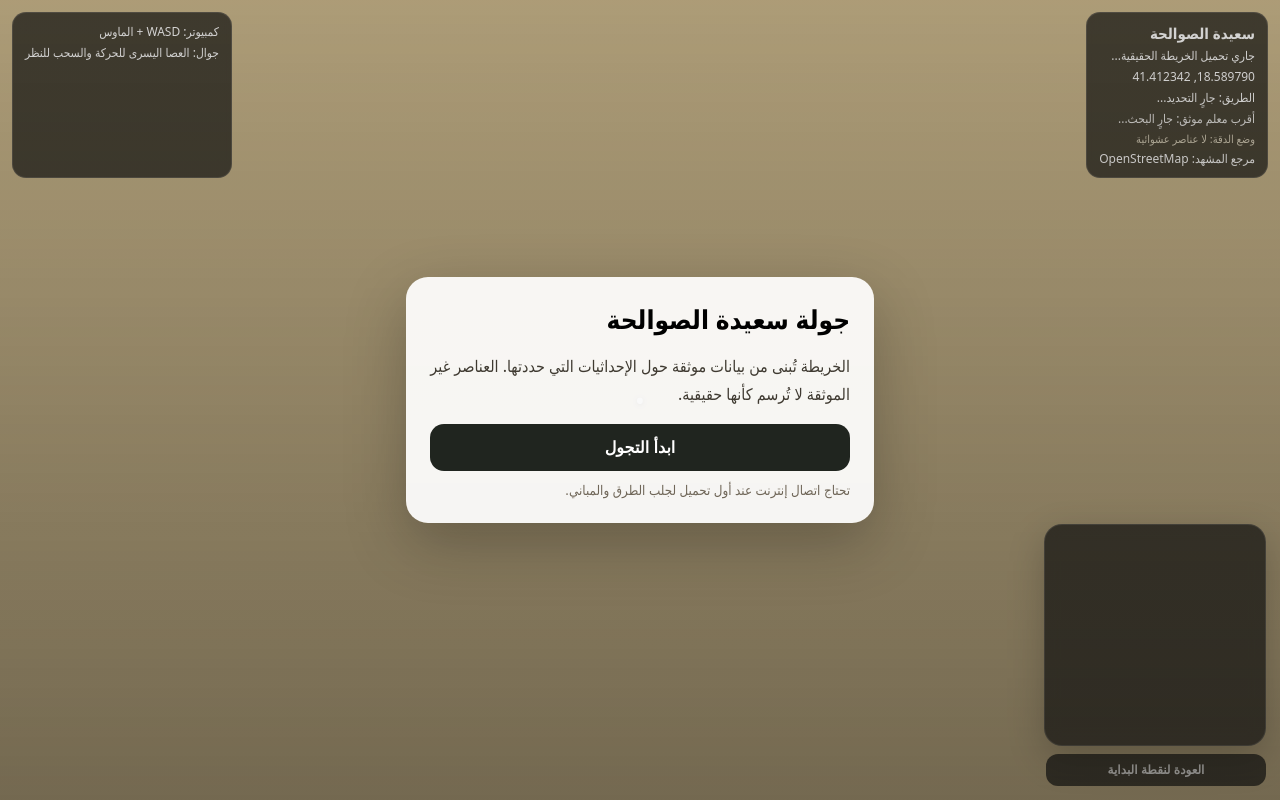
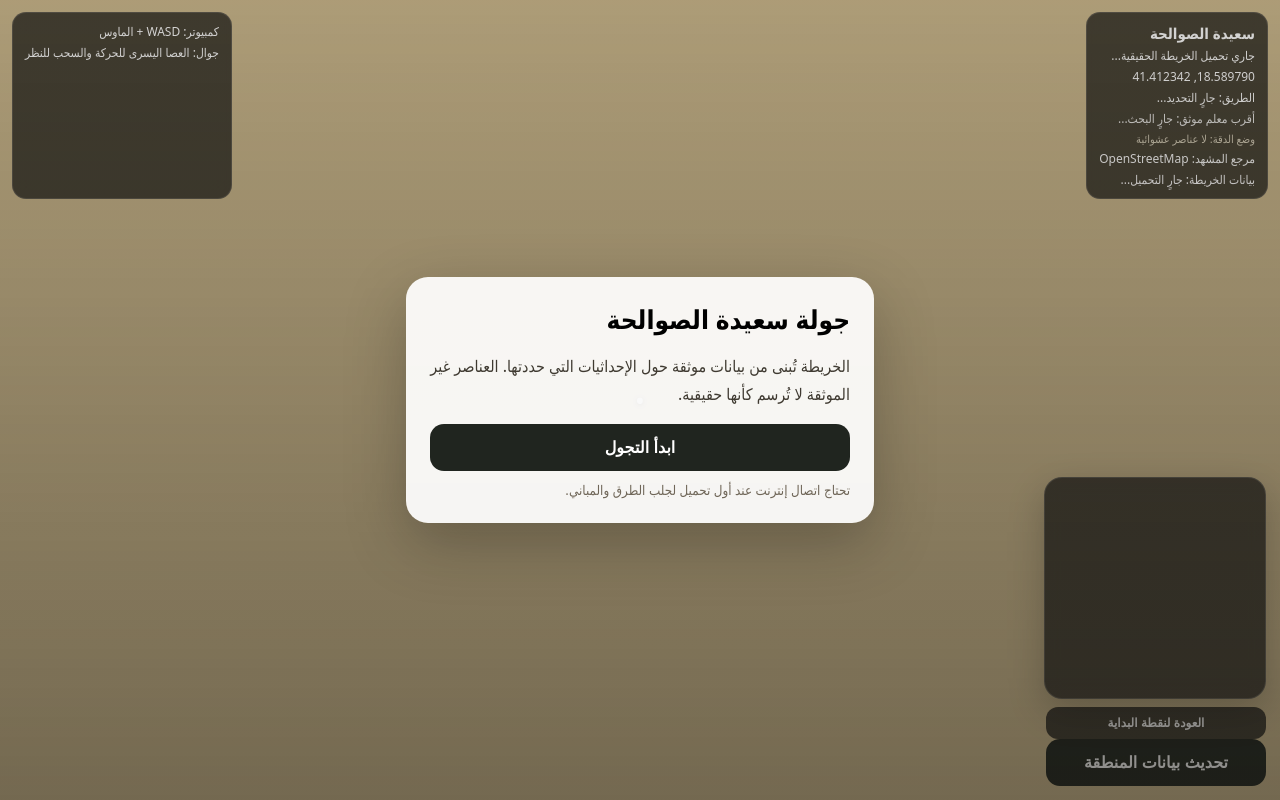
Before and after one commit to Hasan0525-H/H_GAME, a plain HTML site: page index.html in a window 1280 px wide. Drawn offline with nearby package versions, Linux system fonts and the light colour scheme.

Commit message:
ui: expose map data freshness and refresh control

```diff
--- a/index.html
+++ b/index.html
@@ -24,6 +24,7 @@
       <span id="nearbyFeature">أقرب معلم موثق: جارٍ البحث...</span>
       <span id="accuracy">وضع الدقة: لا عناصر عشوائية</span>
       <span id="sourceMode">مرجع المشهد: OpenStreetMap</span>
+      <span id="dataStatus">بيانات الخريطة: جارٍ التحميل...</span>
     </div>
     <div class="panel help">
       <span>كمبيوتر: WASD + الماوس</span>
@@ -41,7 +42,8 @@
     </div>
   </div>
 
-  <div id="mapPanel"><canvas id="miniMap" width="220" height="220"></canvas><button id="homeBtn" type="button">العودة لنقطة البداية</button></div>
+  <div id="mapPanel"><canvas id="miniMap" width="220" height="220"></canvas><button id="homeBtn" type="button">العودة لنقطة البداية</button>
+    <button id="refreshMapBtn" type="button">تحديث بيانات المنطقة</button></div>
 
   <div id="mobileControls">
     <div id="joystick"><div id="stick"></div></div>
```
